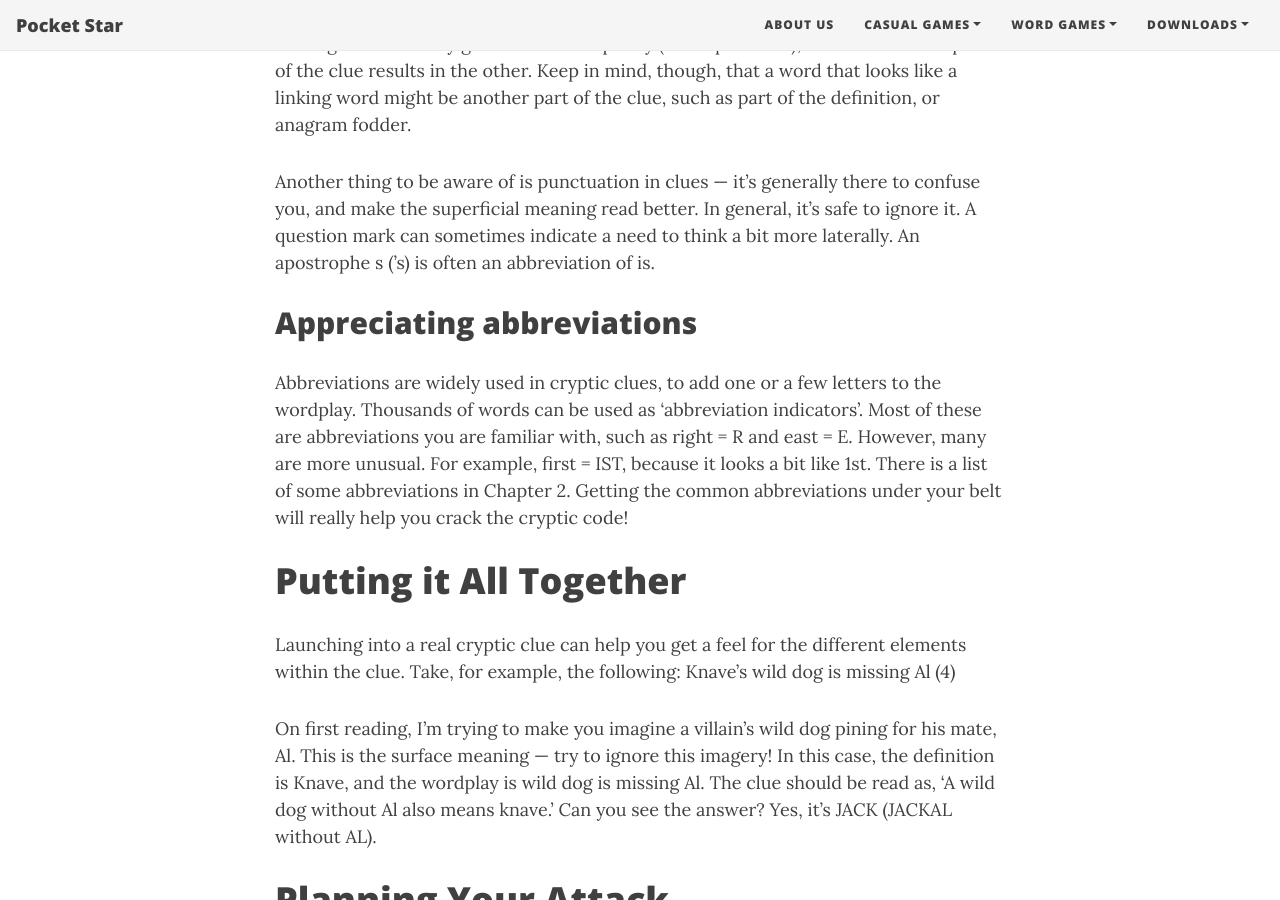
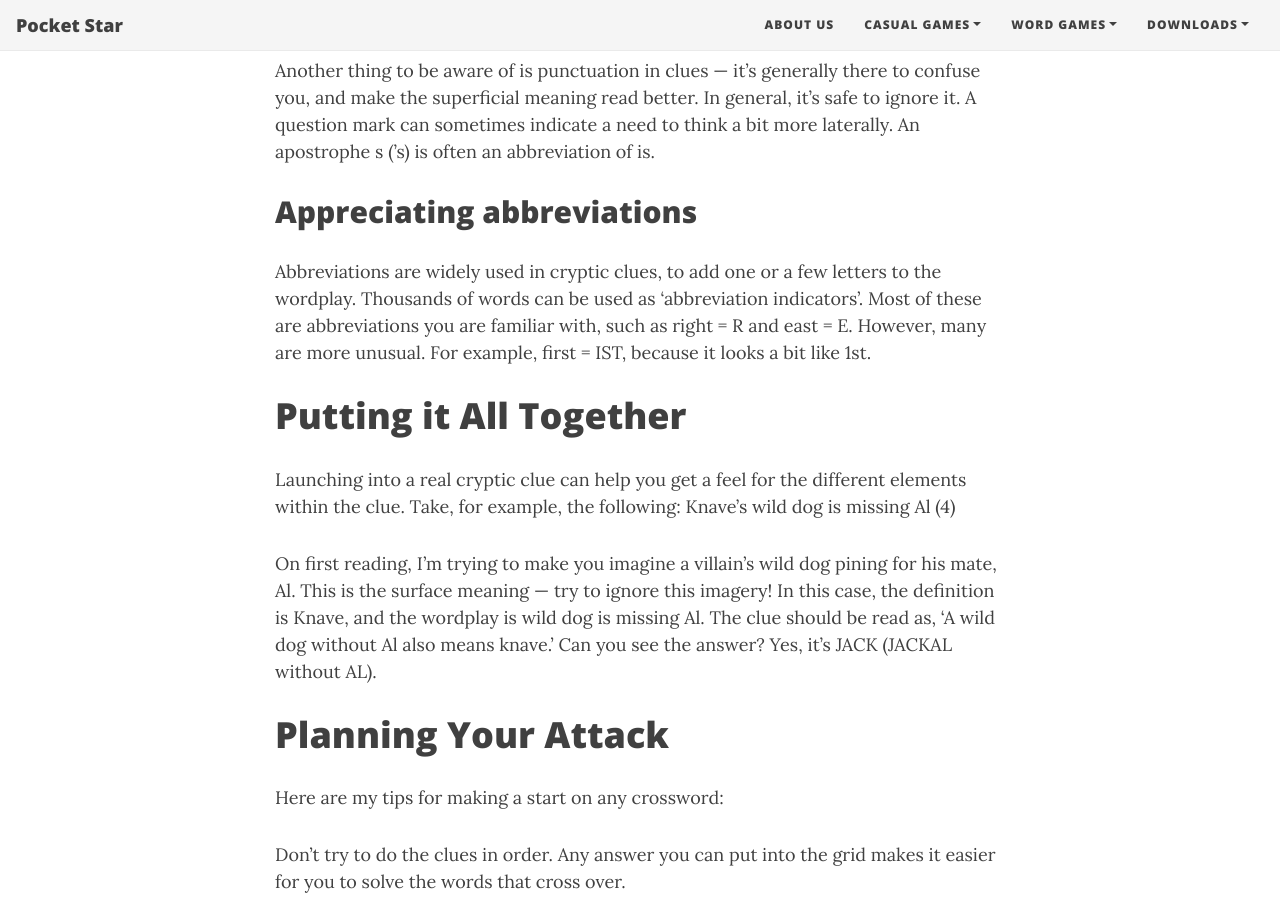
Before and after one commit to bitdream/bitdream.github.io, a Jekyll site: the page built from _posts/2023-04-01-untangling-cryptic-clues-and-getting-started.md, in a window 1280 px wide and 900 px high, scrolled down 3101 px. Built offline with Jekyll 4.4.1, drawn with Linux system fonts in a browser that asks for light colours; nearby versions of some CDN libraries; some of the changed text lies outside the part shown.

Commit message:
Update 2023-04-01-untangling-cryptic-clues-and-getting-started.md

```diff
--- a/_posts/2023-04-01-untangling-cryptic-clues-and-getting-started.md
+++ b/_posts/2023-04-01-untangling-cryptic-clues-and-getting-started.md
@@ -91,10 +91,6 @@ Double definitions
 
 Hidden words
 
-At the end of this chapter I give you a very brief run-
-down on what each clue device is. For a proper discussion
-about these devices, please see my other book Solving
-Cryptic Crosswords For Dummies.
 
 ## Looking out for indicator words
 
@@ -148,10 +144,8 @@ or a few letters to the wordplay. Thousands of words can
 be used as ‘abbreviation indicators’. Most of these are
 abbreviations you are familiar with, such as right = R and
 east = E. However, many are more unusual. For example,
-first = IST, because it looks a bit like 1st. There is a
-list of some abbreviations in Chapter 2. Getting the
-common abbreviations under your belt will really help you
-crack the cryptic code!
+first = IST, because it looks a bit like 1st.
+
 
 # Putting it All Together
 
```
